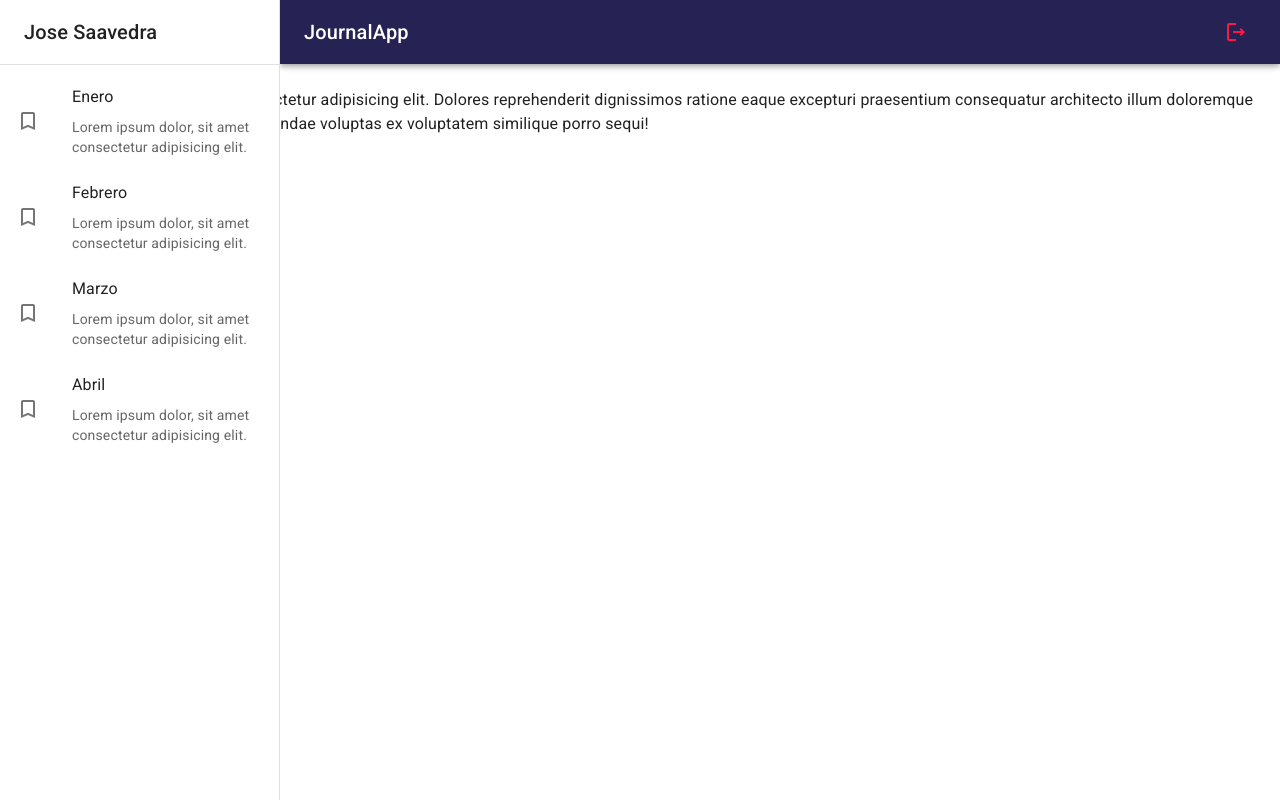
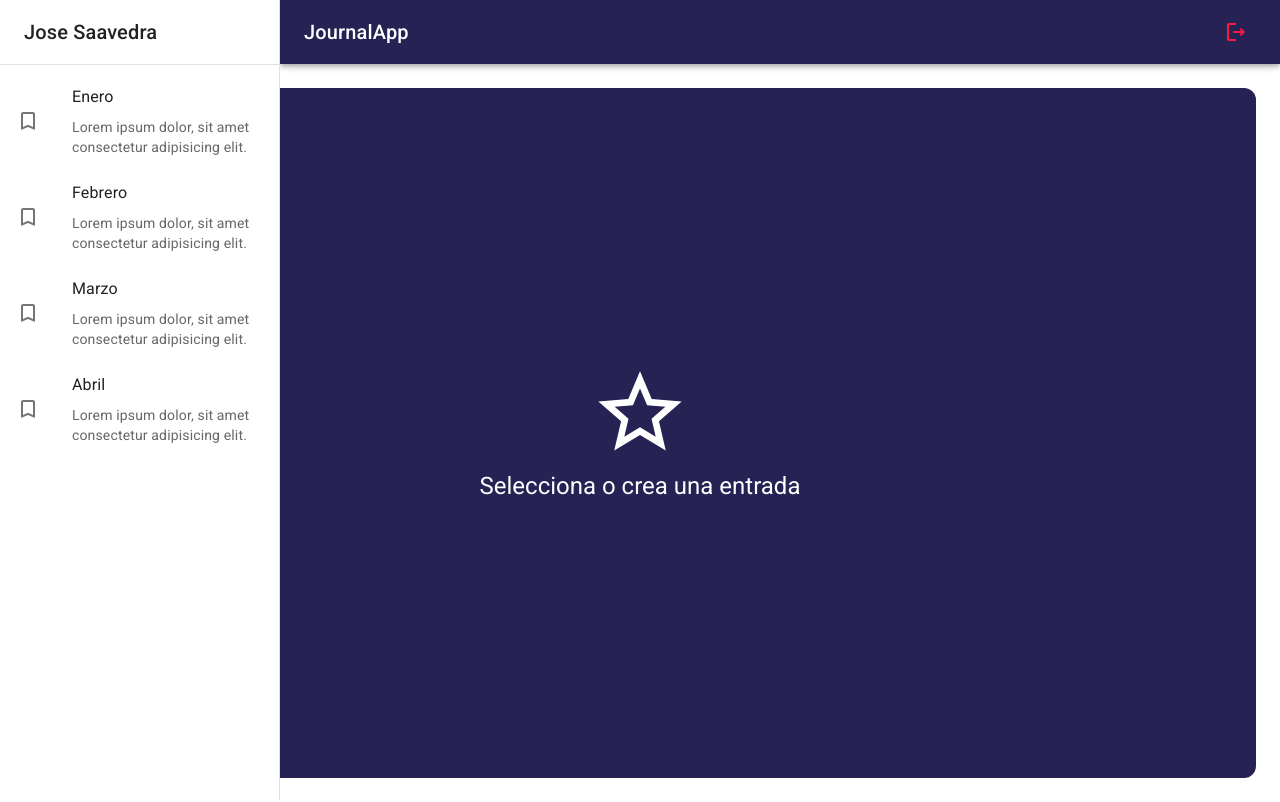
Before and after one commit to josefran14/journal-app, a React (Vite) app: page / in a window 1280 px wide. Built offline with nearby package versions, Linux system fonts and the light colour scheme.

Commit message:
Se creo una view que es el componente NothingSelectedView el cual se va a mostrar cuando no haya nada seleccionado

```diff
--- a/src/journal/pages/JournalPage.jsx
+++ b/src/journal/pages/JournalPage.jsx
@@ -1,13 +1,13 @@
-import { Typography } from "@mui/material";
 import { JournalLayout } from "../layout/JournalLayout";
+import { NothingSelectedView } from "../views/NothingSelectedView";
 
 export const JournalPage = () => {
   return (
     <JournalLayout>
 
-      <Typography>Lorem ipsum dolor, sit amet consectetur adipisicing elit. Dolores reprehenderit dignissimos ratione eaque excepturi praesentium consequatur architecto illum doloremque distinctio, eligendi et officiis recusandae voluptas ex voluptatem similique porro sequi!</Typography>
+      {/* <Typography>Lorem ipsum dolor, sit amet consectetur adipisicing elit. Dolores reprehenderit dignissimos ratione eaque excepturi praesentium consequatur architecto illum doloremque distinctio, eligendi et officiis recusandae voluptas ex voluptatem similique porro sequi!</Typography> */}
 
-      {/* NothingSelected */}
+       <NothingSelectedView/>
       {/* NoteView */}
 
     </JournalLayout>
--- /dev/null
+++ b/src/journal/views/NothingSelectedView.jsx
@@ -0,0 +1,25 @@
+import { StarOutline } from "@mui/icons-material"
+import { Grid, Typography } from "@mui/material"
+
+export const NothingSelectedView = () => {
+  return (
+    <Grid
+     container
+     spacing={0}
+     direction= "column"
+     alignItems= "center"
+     justifyContent= "center"
+     sx={{minHeight: "calc(100vh - 110px)", backgroundColor: "primary.main", borderRadius: 3}}
+     >
+
+        <Grid item xs={12}>
+          <StarOutline sx={{fontSize: 100, color: 'white'}}/>
+        </Grid>
+
+        <Grid item xs={12}>
+         <Typography color='white' variant="h5">Selecciona o crea una entrada</Typography>
+        </Grid>
+
+    </Grid>
+  )
+}
```
Also changed, not shown: src/journal/layout/JournalLayout.jsx (line endings or trailing spaces).
